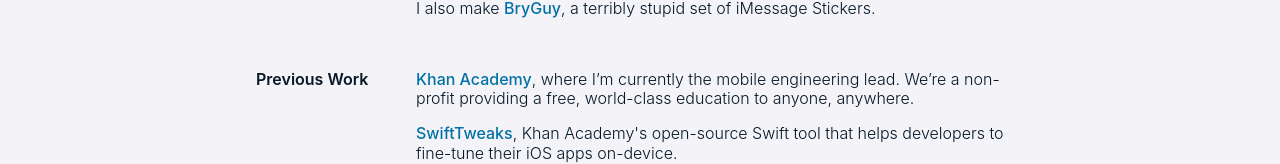
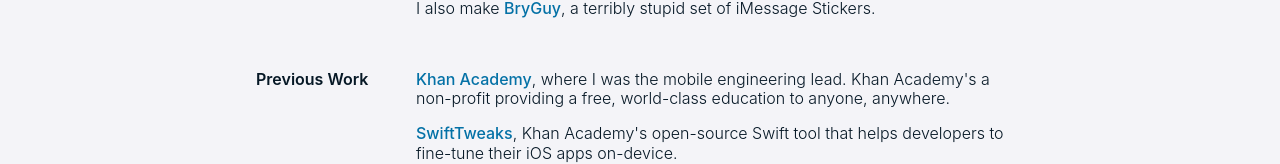
Before and after one commit to bryanjclark/bryanjclark.github.io, a plain HTML site: page index.html in a window 1280 px wide. Shown: the part 362-526 px from the top of the page. Drawn offline with Linux system fonts and the light colour scheme.

Commit message:
Update index.html

```diff
--- a/index.html
+++ b/index.html
@@ -40,7 +40,7 @@
       <div class="resume-section">
         <div class="resume-section-title">Previous Work</div>
         <div class="resume-section-contents">
-          <p><a target="_blank" href="https://khanacademy.org">Khan Academy</a>, where I’m currently the mobile engineering lead. We’re a non-profit providing a free, world-class education to anyone, anywhere.</p>
+          <p><a target="_blank" href="https://khanacademy.org">Khan Academy</a>, where I was the mobile engineering lead. Khan Academy's a non-profit providing a free, world-class education to anyone, anywhere.</p>
           <p><a target="_blank" href="https://github.com/khan/swifttweaks">SwiftTweaks</a>, Khan Academy's open-source Swift tool that helps developers to fine-tune their iOS apps on-device.</p>
         <p><a href="https://www.starbucks.com/coffeehouse/mobile-apps">Starbucks</a> (2012-2015), where I was a senior designer on their flagship iOS app. I worked on the <a target="_blank" href="https://dribbble.com/shots/1469435-Gift-for-Starbucks-3-0">v3.0 redesign</a>, led mobile-design for <a target="_blank" href="https://dribbble.com/shots/2034756-Mobile-Order-Pay-Starbucks">mobile ordering</a>, designed/built their <a target="_blank" href="https://dribbble.com/shots/2034760-Starbucks-Rewards-on-Apple-Watch">Apple Watch app</a>, and prototyped a bunch.</p>
         <p><a target="_blank" href="https://vimeo.com/109356171">Blixt for App.net</a> (2014), an iOS app with <a target="_blank" href="http://herlitz.co">Jesse Herlitz</a> for the now long-gone social network.</p>
```
